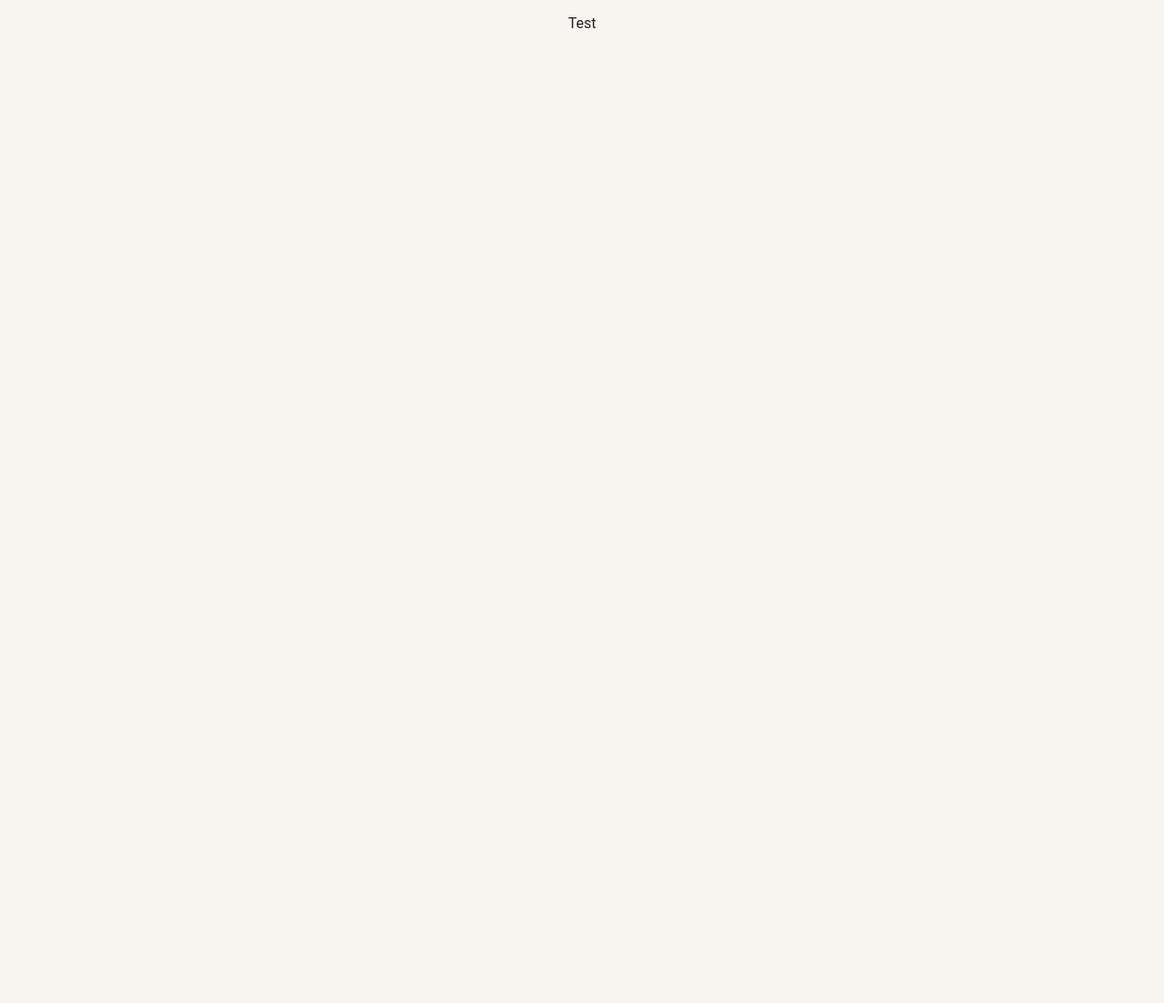
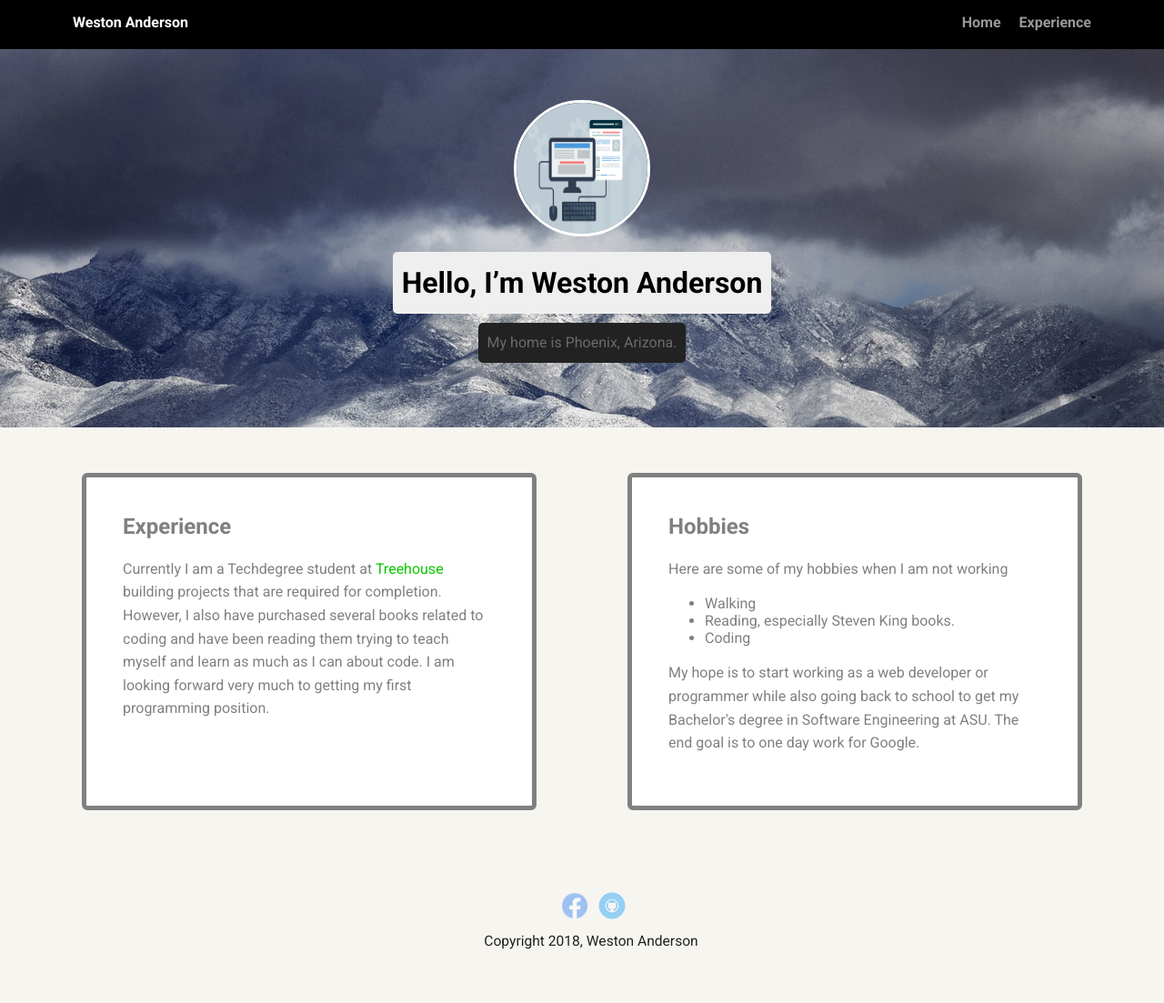
Before and after one commit to Weston-Anderson/Techdegree-project-1, a plain HTML site: page portfolio_update_v1/Experience.html in a window 1280 px wide. Shown: the whole page at 91% size. Before the commit the page ends 800 px from the top, so only its background shows below. Drawn offline with Linux system fonts and the light colour scheme; a web font is replaced by a local one.

Commit message:
Final updates to the first project

```diff
--- a/portfolio_update_v1/Experience.html
+++ b/portfolio_update_v1/Experience.html
@@ -1,14 +1,57 @@
-<!DOCTYPE html>
+<!doctype html>
 <html lang="en">
 <head>
-    <meta charset="UTF-8">
-    <meta name="viewport" content="width=device-width, initial-scale=1.0">
-    <meta http-equiv="X-UA-Compatible" content="ie=edge">
-    <link rel="stylesheet" href="styles.css">
-    <title>Experience</title>
+  <meta charset="utf-8">
+  <title>Experience</title>
+  <meta name="viewport" content="width=device-width, initial-scale=1.0">
+  <link rel="stylesheet" href="styles.css">
+  <link href="https://fonts.googleapis.com/css?family=Muli%7CRoboto:400,300,500,700,900" rel="stylesheet">
 </head>
-<body>
-    <P>Test</P>
+  <body>
 
-</body>
-</html>
+    <div class="main-nav">
+        <ul class="nav">
+          <li class="name">Weston Anderson</li>
+          <li><a href="index.html">Home</a></li>
+          <li><a href="Experience.html">Experience</a></li>
+        </ul>
+    </div>
+
+    <header>
+      <!-- This photo was found at https://pixabay.com/illustrations/webdesign-design-web-website-3411373/ -->
+      <img src="images/Web dev.jpg" alt="My profile image" class="profile-image" title="Web development. Photo credit to Mudassar Iqbal">
+      <h1 class="tag name">Hello, I’m Weston Anderson</h1>
+      <p class="tag location">My home is Phoenix, Arizona.</p>
+    </header>
+
+    <main class="flex">
+      <div class="card card-border">
+        <h2>Experience</h2>
+        <p>Currently I am a Techdegree student at <a href="https://join.teamtreehouse.com/techdegree/" target="_blank" class="linkcolor">Treehouse</a> building projects that are required for completion. However, I also have purchased several books related to coding and have been reading them trying to teach myself and learn as much as I can about code. I am
+        looking forward very much to getting my first programming position.</p>
+      </div>
+
+      <div class="card card-border">
+        <h2>Hobbies</h2>
+        <p>Here are some of my hobbies when I am not working</p>
+        <ul>
+          <li>Walking</li>
+          <li>Reading, especially Steven King books.</li>
+          <li>Coding</li>
+        </ul>
+        <p>My hope is to start working as a web developer or programmer while also going back to school to get my Bachelor's degree in Software Engineering at ASU. The end goal is to one day work for Google.</p>
+      </div>
+
+    </main>
+    <footer>
+      <ul>
+        <li><a href="https://www.facebook.com/profile.php?id=100007049118172" class="social Facebook">Facebook</a></li>
+        <li><a href="https://github.com/Weston-Anderson" class="social github">Github</a></li>
+      </ul>
+      <p class="copyright">Copyright 2018, Weston Anderson</p>
+    </footer>
+  </body>
+  </html>
+
+  <!-- Hello, I am trying to get the grade exceeds expectations, however if I
+  only meet the requirements for meets expectations that is okay as well. -->
--- a/portfolio_update_v1/styles.css
+++ b/portfolio_update_v1/styles.css
@@ -98,8 +98,9 @@ header .profile-image:hover {
   border-radius: 6px;
   transition: all .5s;
 }
+/* Changed the card hover collor */
 .card:hover {
-  border-color: #ff99ff;
+  border-color: #06889c;
 }
 
 ul.skills {
@@ -209,3 +210,10 @@ a.social:hover {
 .linkcolor{
   color: #0cc600;
 }
+
+/* This is a border around the cards*/
+
+.card-border {
+  border: 5px solid;
+  color: Gray;
+}
```
Also changed, not shown: portfolio_update_v1/index.html (+1 -1 lines).
